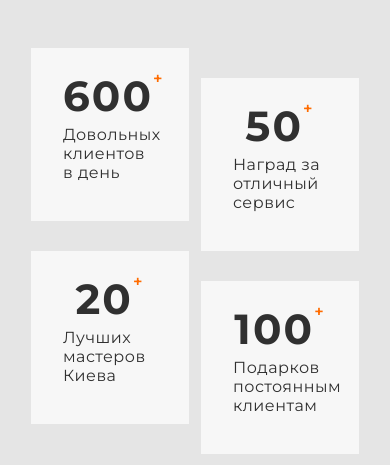
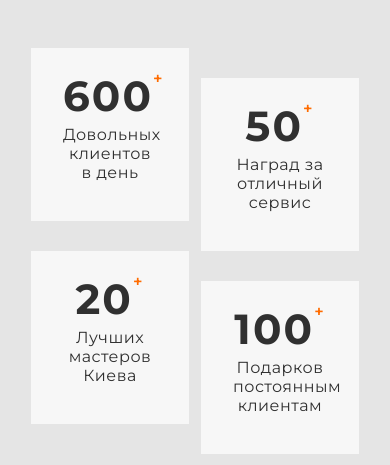
Before and after one commit to TheMainOne/BarberShop, a React (Create React App) app: page / in a window 390 px wide. Shown: the part 2687-3152 px from the top of the page. Built offline with nearby package versions, Linux system fonts and the light colour scheme.

Commit message:
Features tablet markup improved

```diff
--- a/src/components/Features/Features.jsx
+++ b/src/components/Features/Features.jsx
@@ -7,6 +7,7 @@ import {
   FeaturesList,
   FeaturesListItem,
   FeaturesListItemWrapper,
+  FeaturesListItemText,
 } from "./Features.styled";
 
 export const Features = () => {
@@ -22,19 +23,25 @@ export const Features = () => {
         <FeaturesList>
           <FeaturesListItem>
             <FeaturesListItemWrapper>600</FeaturesListItemWrapper>
-            <p>Довольных клиентов в день</p>
+            <FeaturesListItemText>
+              Довольных клиентов в день
+            </FeaturesListItemText>
           </FeaturesListItem>
           <FeaturesListItem>
             <FeaturesListItemWrapper>50</FeaturesListItemWrapper>
-            <p>Наград за отличный сервис</p>
+            <FeaturesListItemText>
+              Наград за отличный сервис
+            </FeaturesListItemText>
           </FeaturesListItem>
           <FeaturesListItem>
             <FeaturesListItemWrapper>20</FeaturesListItemWrapper>
-            <p>Лучших мастеров Киева</p>
+            <FeaturesListItemText>Лучших мастеров Киева</FeaturesListItemText>
           </FeaturesListItem>
           <FeaturesListItem>
             <FeaturesListItemWrapper>100</FeaturesListItemWrapper>
-            <p>Подарков постоянным клиентам</p>
+            <FeaturesListItemText>
+              Подарков постоянным клиентам
+            </FeaturesListItemText>
           </FeaturesListItem>
         </FeaturesList>
       </Container>
--- a/src/components/Features/Features.styled.jsx
+++ b/src/components/Features/Features.styled.jsx
@@ -76,6 +76,7 @@ export const FeaturesListItem = styled.li`
 
   @media screen and (min-width: 768px) {
     width: calc((100% - 2 * 95px) / 2);
+    padding-bottom: 10px;
   }
 `;
 
@@ -96,3 +97,7 @@ export const FeaturesListItemWrapper = styled.span`
     color: #ff6c00;
   }
 `;
+
+export const FeaturesListItemText = styled.p`
+  text-align: center;
+`;
```
